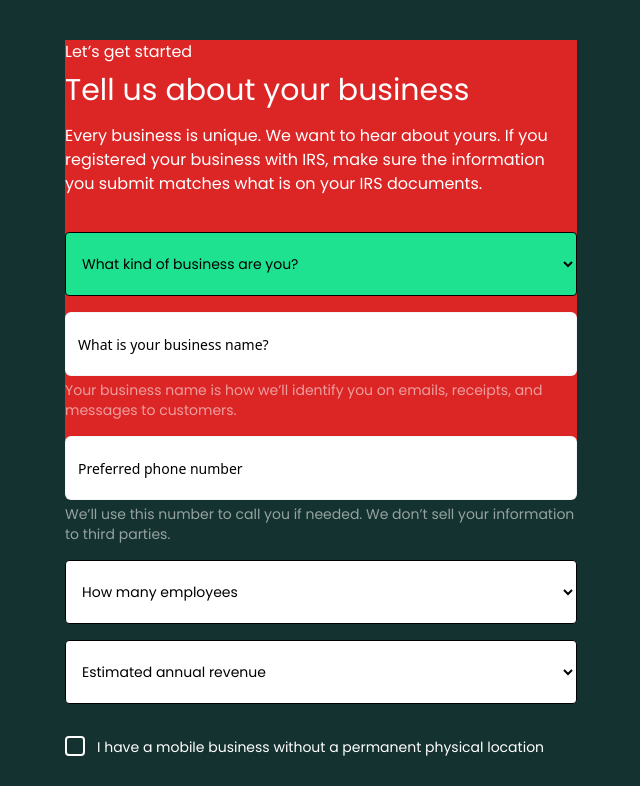
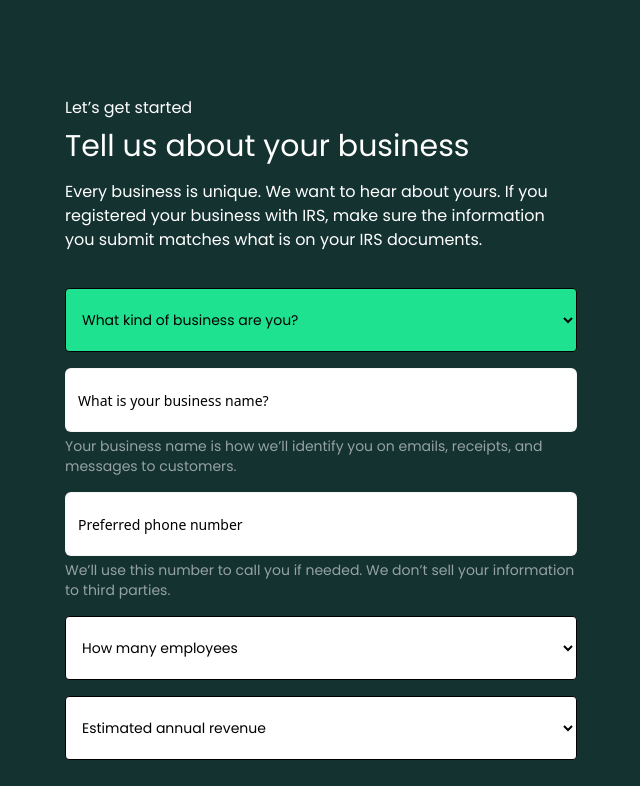
Before and after one commit to mohdyaserkt/hawkinvoice-clientSide, a Next.js app: page /getstarted in a window 1280 px wide. Shown: the top 786 px of the page, without its empty margins (319-959 px from the left). Built offline with nearby package versions, Linux system fonts and the light colour scheme.

Commit message:
3 Aug 2023, 16:52

```diff
--- a/src/app/(organization)/getstarted/page.tsx
+++ b/src/app/(organization)/getstarted/page.tsx
@@ -5,8 +5,8 @@ const getStarted = () => {
     <>
       <div className="h-screen w-screen ">
         <nav></nav>
-        <div className="flex h-full justify-center my-10">
-          <div className="bg-red-600 w-2/5 h-2/4">
+        <div className="flex h-full justify-center my-24 ">
+          <div className=" w-2/5 h-auto">
             <div className="text-white text-base">Let’s get started</div>
             <div className="mt-2 mb-4">
               <h1 className="text-white text-3xl">
```
